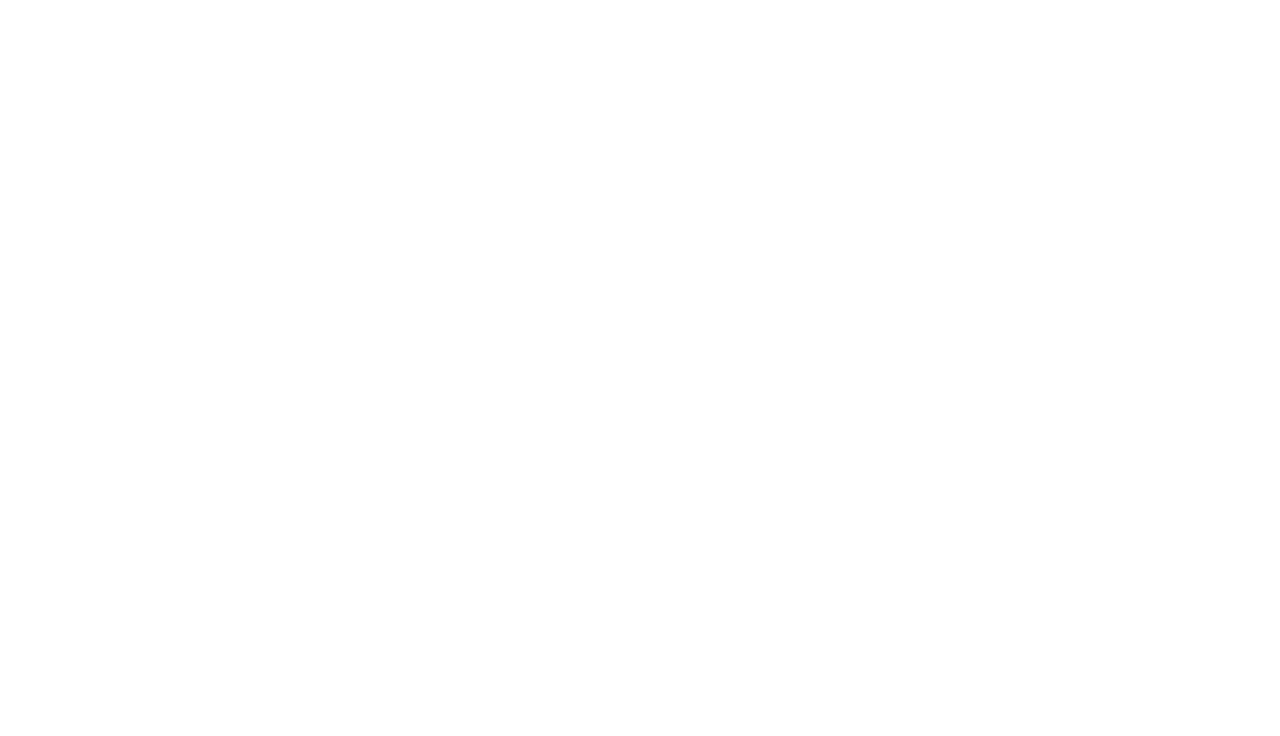
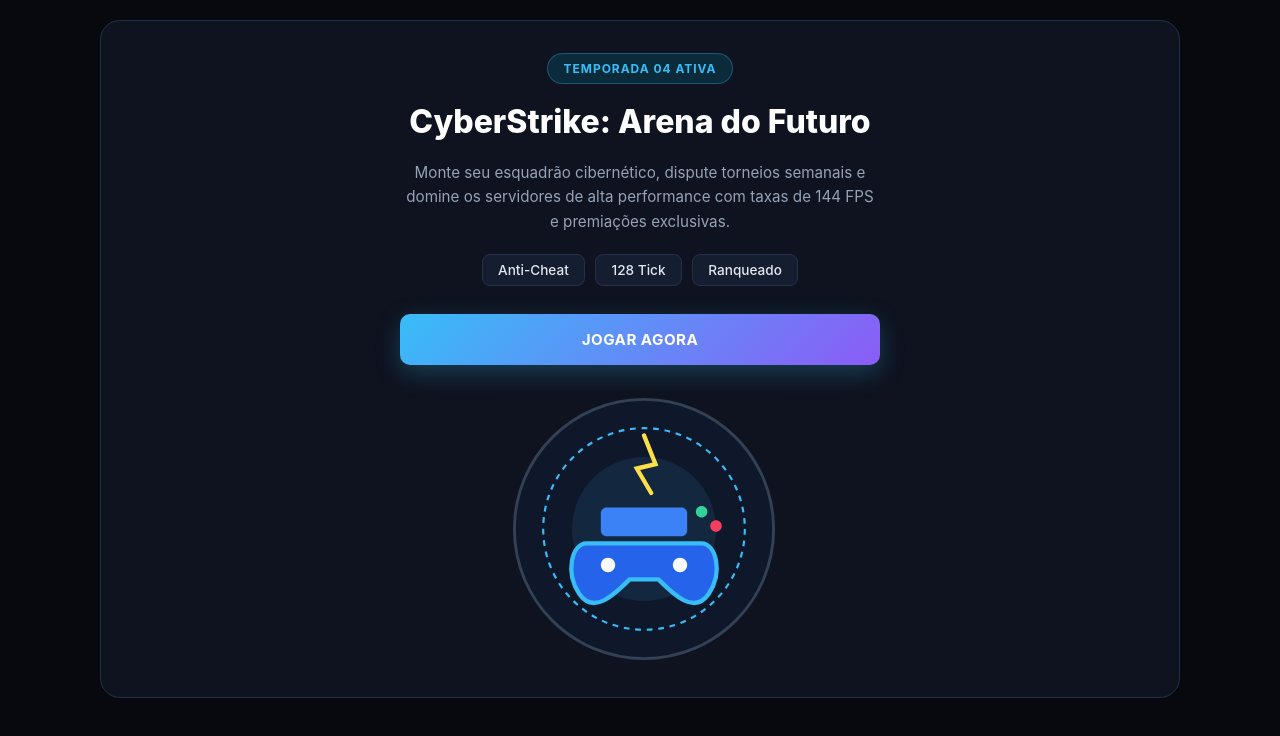
Before and after one commit to jcjoab22/design-responsivo, a plain HTML site: page index.html in a window 1280 px wide. Drawn offline with Linux system fonts and the light colour scheme.

Commit message:
segundo commit

```diff
--- a/index.html
+++ b/index.html
@@ -1,11 +1,45 @@
 <!DOCTYPE html>
-<html lang="en" >
+<html lang="pt-BR">
 <head>
-    <meta charset="UTF-8">
-    <meta name="viewport" content="width=device-width, initial-scale=1.0">
-    <title>Document</title>
+  <meta charset="UTF-8">
+  <meta name="viewport" content="width=device-width, initial-scale=1.0">
+  <title>CyberStrike: Arena do Futuro</title>
+  <link rel="stylesheet" href="style.css">
 </head>
 <body>
 
+  <main class="container">
+    <section class="hero-card">
+
+
+      <div class="hero-content">
+        <span class="badge-top"> TEMPORADA 04 ATIVA</span>
+
+        <h1 class="hero-title">CyberStrike: Arena do Futuro</h1>
+
+        <p class="hero-description">
+          Monte seu esquadrão cibernético, dispute torneios semanais e domine os servidores de alta performance com taxas de 144 FPS e premiações exclusivas.
+        </p>
+
+
+        <div class="badges-row">
+          <span class="badge-item"> Anti-Cheat</span>
+          <span class="badge-item"> 128 Tick</span>
+          <span class="badge-item"> Ranqueado</span>
+        </div>
+
+
+        <a href="#" class="btn-play">JOGAR AGORA </a>
+      </div>
+
+
+      <div class="hero-media">
+
+        <img src="imagem/Captura de tela 2026-11-17 194537.png" alt="Ilustração Controle CyberStrike">
+      </div>
+
+    </section>
+  </main>
+
 </body>
 </html>
--- a/style.css
+++ b/style.css
@@ -0,0 +1,106 @@
+* {
+    margin: 0;
+    padding: 0;
+    box-sizing: border-box;
+ }
+
+ body {
+  background-color: #07090e;
+  color: #94a3b8;
+  font-family: -apple-system, BlinkMacSystemFont, "Segoe UI", Roboto, Helvetica, Arial, sans-serif;
+  min-height: 100%;
+  display: flex;
+  align-items: center;
+  justify-content: center;
+  padding: 1.25rem;
+ }
+
+ .container {
+    width: 100%;
+    max-width: 1080px;
+ }
+
+ .hero-card {
+    background-color: #0e131f;
+    border: 1px solid #23304c;
+    border-radius: 20px;
+    padding: 2rem 1.5rem;
+    display: flex;
+    flex-direction: column;
+    align-items: center;
+    text-align: center;
+    gap: 2rem;
+ }
+
+
+ .hero-content {
+    display: flex;
+    flex-direction: column;
+    align-items: center;
+    gap: 1.25rem;
+ }
+
+ .badge-top {
+    background-color: rgba(6, 182, 212, 0.15);
+    color: #38bdf8;
+    border: 1px solid rgba(56, 189, 248, 0.3);
+    font-size: 0.75rem;
+    font-weight: 700;
+    letter-spacing: 0.08em;
+    padding: 0.45rem 0.95rem;
+    border-radius: 999px;
+    display: inline-flex;
+    align-items: center;
+    gap: 0.4rem;
+ }
+
+.hero-title {
+    color: #ffffff;
+    font-size: 2rem;
+    font-weight: 800;
+    line-height: 1.15;
+}
+
+.hero-description {
+    color: #94a3b8;
+    font-size: 0.95rem;
+    line-height: 1.6;
+    max-width: 480px;
+}
+
+
+.badges-row {
+    display: flex;
+    justify-content: center;
+    gap: 0.65rem;
+}
+
+.badge-item {
+    background-color: #151d30;
+    color: #e2e8f0;
+    border: 1px solid #23304c;
+    font-size: 0.85rem;
+    font-weight: 500;
+    padding: 0.45rem 0.95rem;
+    border-radius: 8px;
+    align-items: center;
+    gap: 0.4rem;
+}
+
+.btn-play {
+    background: linear-gradient(135deg, #38bdf8, #8b5cf6);
+    color: #ffffff;
+    text-decoration: none;
+     font-weight: 700;
+  font-size: 0.95rem;
+  letter-spacing: 0.03em;
+  padding: 1rem 2rem;
+  border-radius: 10px;
+  width: 100%;
+  margin-top: 0.5rem;
+  display: inline-flex;
+  align-items: center;
+  justify-content: center;
+  gap: 0.5rem;
+  box-shadow: 0 8px 25px rgba(56, 189, 248, 0.25);
+}
```
Also changed, not shown: imagem/Captura de tela 2026-11-17 194537.png (added).
